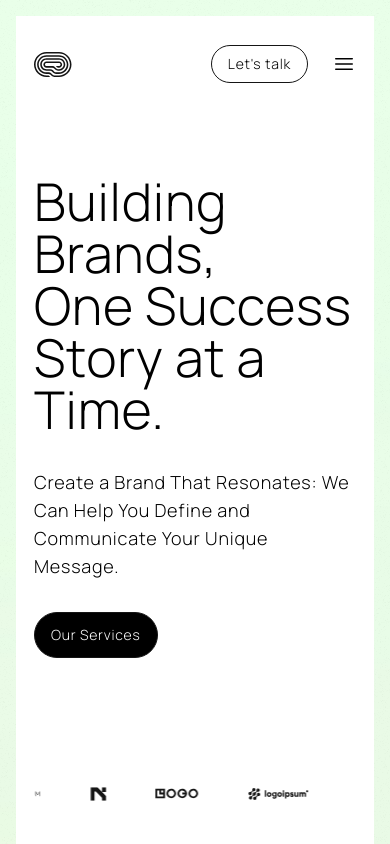
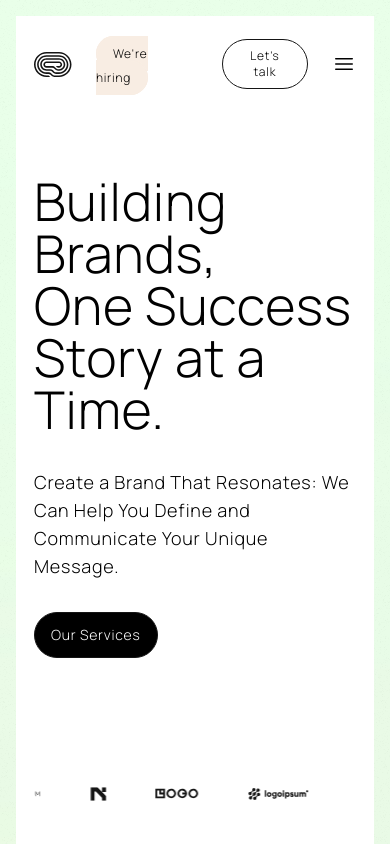
Before and after one commit to ubong-s/aliv-agency-next-13, a Next.js app: page / in a window 390 px wide. Shown: the top 844 px of the page. Built offline with nearby package versions, Linux system fonts and the light colour scheme.

Commit message:
show jobs button

```diff
--- a/src/app/(site)/(components)/Header.tsx
+++ b/src/app/(site)/(components)/Header.tsx
@@ -23,7 +23,7 @@ export const Header = () => {
           <div className="flex-grow">
             <Link
               href="/jobs"
-              className="hidden  px-4 py-2 bg-spanish-white border border-spanish-white rounded-full text-center hover:bg-ablack hover:text-white transition-colors md:inline-block lg:flex-grow-0 "
+              className="text-xs px-4 py-2 bg-spanish-white border border-spanish-white rounded-full text-center hover:bg-ablack hover:text-white transition-colors md:inline-block lg:flex-grow-0 lg:text-base"
               onClick={closeMenu}
             >{`We're hiring`}</Link>
           </div>
@@ -47,7 +47,7 @@ export const Header = () => {
 
           <Link
             href="/contact"
-            className="inline-block px-4 py-2 border border-ablack rounded-full text-center hover:bg-ablack hover:text-white transition-colors lg:px-6 lg:py-4 lg:flex-grow-0"
+            className="text-xs inline-block px-4 py-2 border border-ablack rounded-full text-center hover:bg-ablack hover:text-white transition-colors lg:px-6 lg:py-4 lg:flex-grow-0 lg:text-base"
             onClick={closeMenu}
           >
             {"Let's talk"}
```
